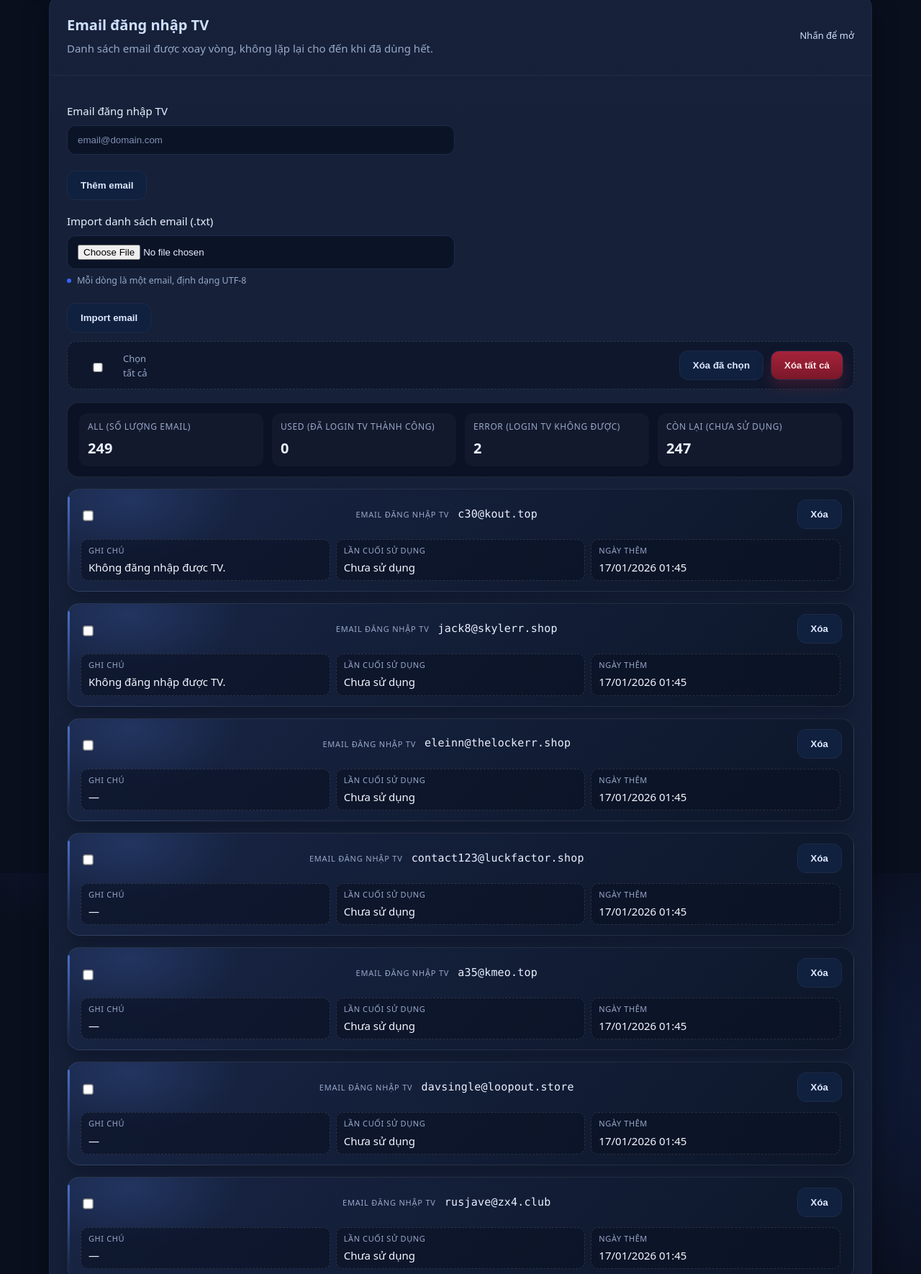
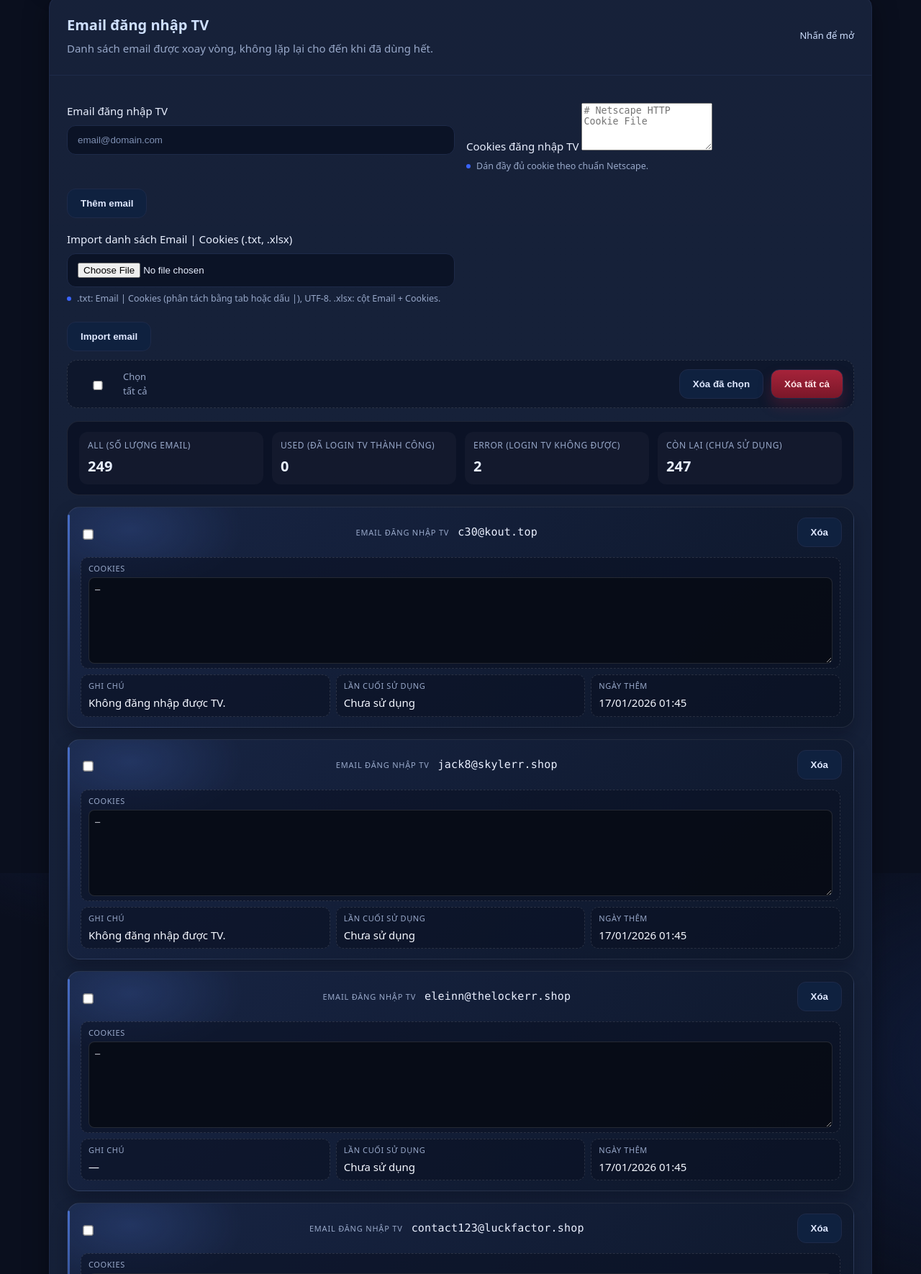
Before and after one commit to tuanminhh03/Get_code_and_family_netflix, a Flask app: page /admin in a window 1280 px wide, after a click that opens the changed part. Shown: the part 1387-3157 px from the top of the page at 72% size. Run offline with Flask 3, Linux system fonts and the light colour scheme; the visitor is signed in with stand-in values (Sample User, id 1).

Commit message:
Support xlsx import for TV cookies

```diff
--- a/app.py
+++ b/app.py
@@ -13,7 +13,9 @@ from sqlalchemy import func, inspect, or_, text, case
 from sqlalchemy.exc import IntegrityError
 from datetime import datetime, timezone, timedelta, date
 from tuki_persistent import TukiPersistent
+from openpyxl import load_workbook
 import config
+import io
 import os
 import re
 from logintv import login_tv as run_login_tv
@@ -67,6 +69,7 @@ def ensure_database():
     _ensure_email_nullable()
     _ensure_tv_allowed_column()
     _ensure_tv_login_email_notes_column()
+    _ensure_tv_login_email_cookies_column()
 
 
 def _ensure_email_nullable():
@@ -150,6 +153,23 @@ def _ensure_tv_login_email_notes_column():
         print("[DB] Không thể thêm cột notes cho bảng tv_login_email", flush=True)
 
 
+def _ensure_tv_login_email_cookies_column():
+    try:
+        result = db.session.execute(text("PRAGMA table_info(tv_login_email)")).fetchall()
+    except Exception:
+        return
+
+    has_column = any(row[1] == "cookies" for row in result)
+    if has_column:
+        return
+
+    try:
+        with db.engine.begin() as conn:
+            conn.execute(text("ALTER TABLE tv_login_email ADD COLUMN cookies TEXT"))
+    except Exception:
+        print("[DB] Không thể thêm cột cookies cho bảng tv_login_email", flush=True)
+
+
 def _parse_timestamp_candidates(ts_raw: str):
     if not ts_raw:
         return "", ""
@@ -205,6 +225,7 @@ class ActivityLog(db.Model):
 class TvLoginEmail(db.Model):
     id = db.Column(db.Integer, primary_key=True)
     email = db.Column(db.String(255), unique=True, nullable=False)
+    cookies = db.Column(db.Text)
     last_used_at = db.Column(db.DateTime, nullable=True)
     notes = db.Column(db.Text)
     created_at = db.Column(db.DateTime, default=lambda: datetime.now(timezone.utc))
@@ -686,6 +707,7 @@ def _list_tv_login_emails():
         {
             "id": row.id,
             "email": row.email,
+            "cookies": row.cookies or "",
             "last_used": row.last_used_display,
             "created_at": _format_local_time(row.created_at),
             "status": _tv_email_status(row),
@@ -1723,8 +1745,12 @@ def admin_tv_emails():
     if action == 'add':
         raw_email = request.form.get('email')
         email = _normalize_email(raw_email)
+        cookies = (request.form.get('cookies') or '').strip()
         if not email:
             flash('Vui lòng nhập email để đăng nhập TV.', 'danger')
+            return redirect(next_url)
+        if not cookies:
+            flash('Vui lòng nhập cookies để đăng nhập TV.', 'danger')
             return redirect(next_url)
 
         email_pattern = r"^[^@\s]+@[^@\s]+\.[^@\s]+$"
@@ -1734,10 +1760,12 @@ def admin_tv_emails():
 
         exists = TvLoginEmail.query.filter(func.lower(TvLoginEmail.email) == email).first()
         if exists:
-            flash('Email đã tồn tại trong danh sách quay vòng.', 'warning')
+            exists.cookies = cookies
+            db.session.commit()
+            flash('Email đã tồn tại, đã cập nhật cookies.', 'info')
             return redirect(next_url)
 
-        db.session.add(TvLoginEmail(email=email))
+        db.session.add(TvLoginEmail(email=email, cookies=cookies))
         db.session.commit()
         flash('Đã thêm email vào danh sách đăng nhập TV.', 'success')
         return redirect(next_url)
@@ -1804,20 +1832,71 @@ def admin_tv_emails():
             flash('Vui lòng chọn tệp .txt để import.', 'danger')
             return redirect(next_url)
 
-        try:
-            content = file.read().decode('utf-8')
-        except UnicodeDecodeError:
-            flash('Tệp phải sử dụng mã hóa UTF-8.', 'danger')
-            return redirect(next_url)
+        filename = file.filename or ""
+        is_xlsx = filename.lower().endswith(".xlsx")
+
+        rows: list[tuple[str, str]] = []
+        if is_xlsx:
+            try:
+                workbook = load_workbook(io.BytesIO(file.read()), read_only=True, data_only=True)
+            except Exception:
+                flash('Không thể đọc tệp .xlsx. Vui lòng kiểm tra lại định dạng.', 'danger')
+                return redirect(next_url)
+
+            sheet = workbook.active
+            header_map: dict[str, int] = {}
+            for row_index, row in enumerate(sheet.iter_rows(values_only=True), start=1):
+                values = [str(cell or "").strip() for cell in row]
+                if not any(values):
+                    continue
+                if row_index == 1:
+                    lowered = [value.lower() for value in values]
+                    for idx, value in enumerate(lowered):
+                        if "email" == value or "email" in value:
+                            header_map["email"] = idx
+                        if "cookie" in value:
+                            header_map["cookies"] = idx
+                    if header_map:
+                        continue
+                if header_map:
+                    email_value = values[header_map.get("email", 0)] if values else ""
+                    cookies_value = values[header_map.get("cookies", 1)] if len(values) > 1 else ""
+                else:
+                    email_value = values[0] if values else ""
+                    cookies_value = values[1] if len(values) > 1 else ""
+                rows.append((email_value, cookies_value))
+        else:
+            try:
+                content = file.read().decode('utf-8')
+            except UnicodeDecodeError:
+                flash('Tệp phải sử dụng mã hóa UTF-8.', 'danger')
+                return redirect(next_url)
+
+            for line in content.splitlines():
+                if not line or not line.strip():
+                    continue
+                if line.strip().lower().startswith("email") and "cookie" in line.lower():
+                    continue
+
+                if "\t" in line:
+                    raw_email, raw_cookies = line.split("\t", 1)
+                elif "|" in line:
+                    raw_email, raw_cookies = line.split("|", 1)
+                else:
+                    raw_email, raw_cookies = line, ""
+                rows.append((raw_email, raw_cookies))
 
         email_pattern = re.compile(r"^[^@\s]+@[^@\s]+\.[^@\s]+$")
         added = 0
+        updated = 0
         skipped = 0
         invalid = 0
         seen = set()
 
-        for line in content.splitlines():
-            candidate = _normalize_email(line)
+        for raw_email, raw_cookies in rows:
+            candidate = _normalize_email(raw_email)
+            cookies_value = (str(raw_cookies or "")).strip().strip('"')
+
             if not candidate or candidate in seen:
                 if candidate:
                     skipped += 1
@@ -1829,15 +1908,20 @@ def admin_tv_emails():
                 invalid += 1
                 continue
 
+            if not cookies_value:
+                invalid += 1
+                continue
+
             exists = TvLoginEmail.query.filter(func.lower(TvLoginEmail.email) == candidate).first()
             if exists:
-                skipped += 1
+                exists.cookies = cookies_value
+                updated += 1
                 continue
 
-            db.session.add(TvLoginEmail(email=candidate))
+            db.session.add(TvLoginEmail(email=candidate, cookies=cookies_value))
             added += 1
 
-        if added:
+        if added or updated:
             db.session.commit()
         else:
             db.session.rollback()
@@ -1845,6 +1929,8 @@ def admin_tv_emails():
         message_parts = []
         if added:
             message_parts.append(f'thêm {added} email mới')
+        if updated:
+            message_parts.append(f'cập nhật {updated} cookies')
         if skipped:
             message_parts.append(f'bỏ qua {skipped} email trùng')
         if invalid:
--- a/requirements.txt
+++ b/requirements.txt
@@ -9,3 +9,4 @@ requests==2.31.0
 beautifulsoup4==4.12.3
 lxml==5.3.0
 playwright==1.46.0
+openpyxl==3.1.5
--- a/static/styles.css
+++ b/static/styles.css
@@ -581,6 +581,9 @@ label small::before{
   min-width:160px;
   flex:1 1 180px;
 }
+.tv-email-meta-item-full{
+  flex:1 1 100%;
+}
 .tv-email-meta-label{
   font-size:11px;
   text-transform:uppercase;
@@ -589,6 +592,18 @@ label small::before{
 }
 .tv-email-meta-value{
   color:#f4f7ff;
+}
+.tv-email-cookies{
+  width:100%;
+  min-height:120px;
+  resize:vertical;
+  border-radius:8px;
+  border:1px solid rgba(255,255,255,0.12);
+  background:rgba(7,12,22,0.9);
+  color:#f4f7ff;
+  padding:8px;
+  font-size:12px;
+  line-height:1.4;
 }
 .tv-email-list .empty-state{
   padding:16px;
--- a/templates/admin.html
+++ b/templates/admin.html
@@ -162,6 +162,10 @@
               <label>Email đăng nhập TV
                 <input name="email" type="email" placeholder="email@domain.com" required>
               </label>
+              <label>Cookies đăng nhập TV
+                <textarea name="cookies" rows="4" placeholder="# Netscape HTTP Cookie File" required></textarea>
+                <small>Dán đầy đủ cookie theo chuẩn Netscape.</small>
+              </label>
               <div class="actions">
                 <button type="submit" class="btn-secondary">Thêm email</button>
               </div>
@@ -169,9 +173,9 @@
             <form method="post" action="{{ url_for('admin_tv_emails') }}" enctype="multipart/form-data" class="form-grid">
               <input type="hidden" name="action" value="import">
               <input type="hidden" name="next" value="{{ next_url }}">
-              <label>Import danh sách email (.txt)
-                <input type="file" name="email_file" accept=".txt" required>
-                <small>Mỗi dòng là một email, định dạng UTF-8</small>
+              <label>Import danh sách Email | Cookies (.txt, .xlsx)
+                <input type="file" name="email_file" accept=".txt,.xlsx" required>
+                <small>.txt: Email | Cookies (phân tách bằng tab hoặc dấu |), UTF-8. .xlsx: cột Email + Cookies.</small>
               </label>
               <div class="actions">
                 <button type="submit" class="btn-secondary">Import email</button>
@@ -244,6 +248,10 @@
                   </div>
 
                   <div class="tv-email-meta">
+                    <div class="tv-email-meta-item tv-email-meta-item-full">
+                      <span class="tv-email-meta-label">Cookies</span>
+                      <textarea class="tv-email-meta-value tv-email-cookies mono" rows="4" readonly>{{ item.cookies or "—" }}</textarea>
+                    </div>
                     <div class="tv-email-meta-item">
                       <span class="tv-email-meta-label">Ghi chú</span>
                       <span class="tv-email-meta-value">{{ item.status or "—" }}</span>
```
